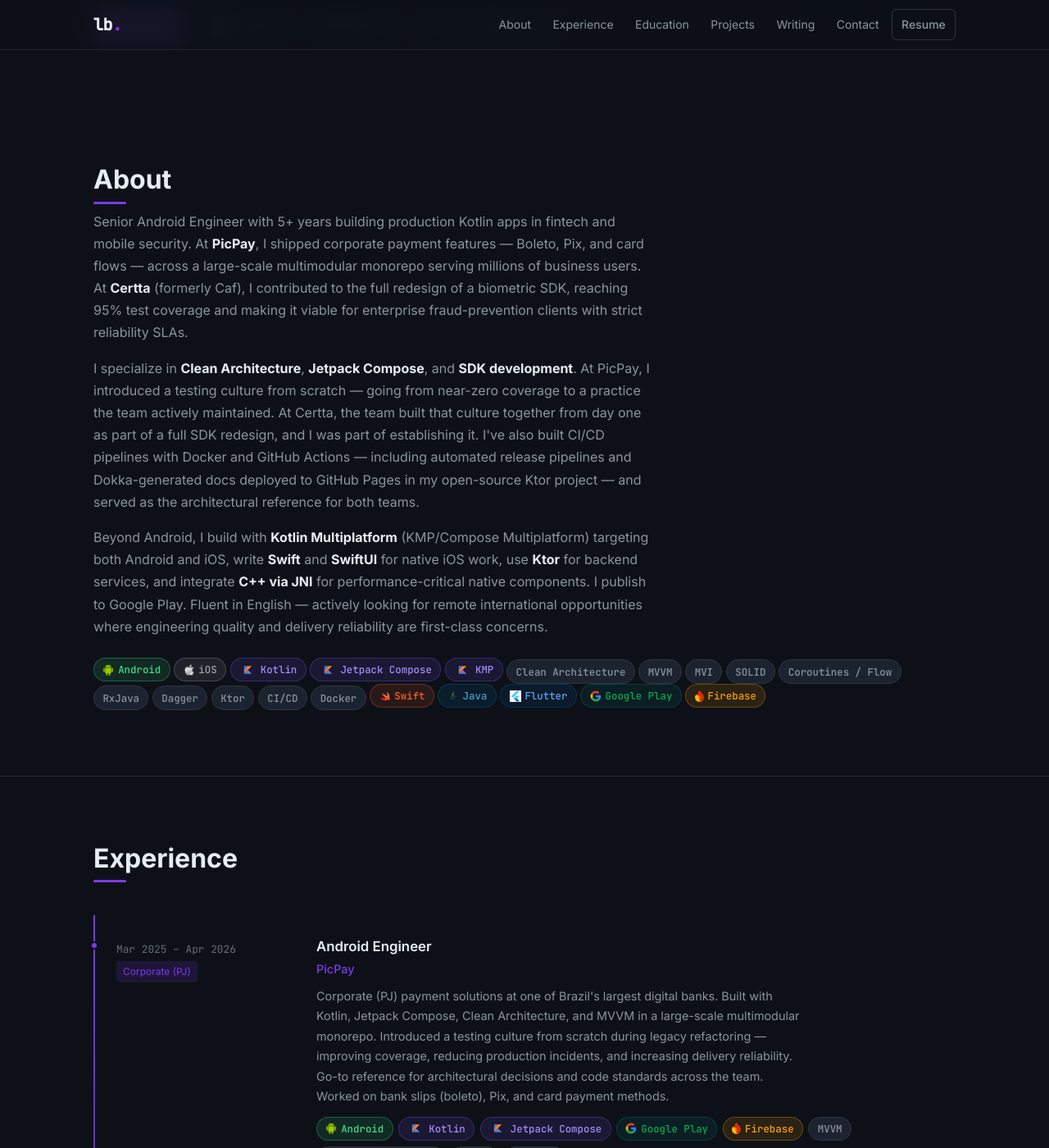
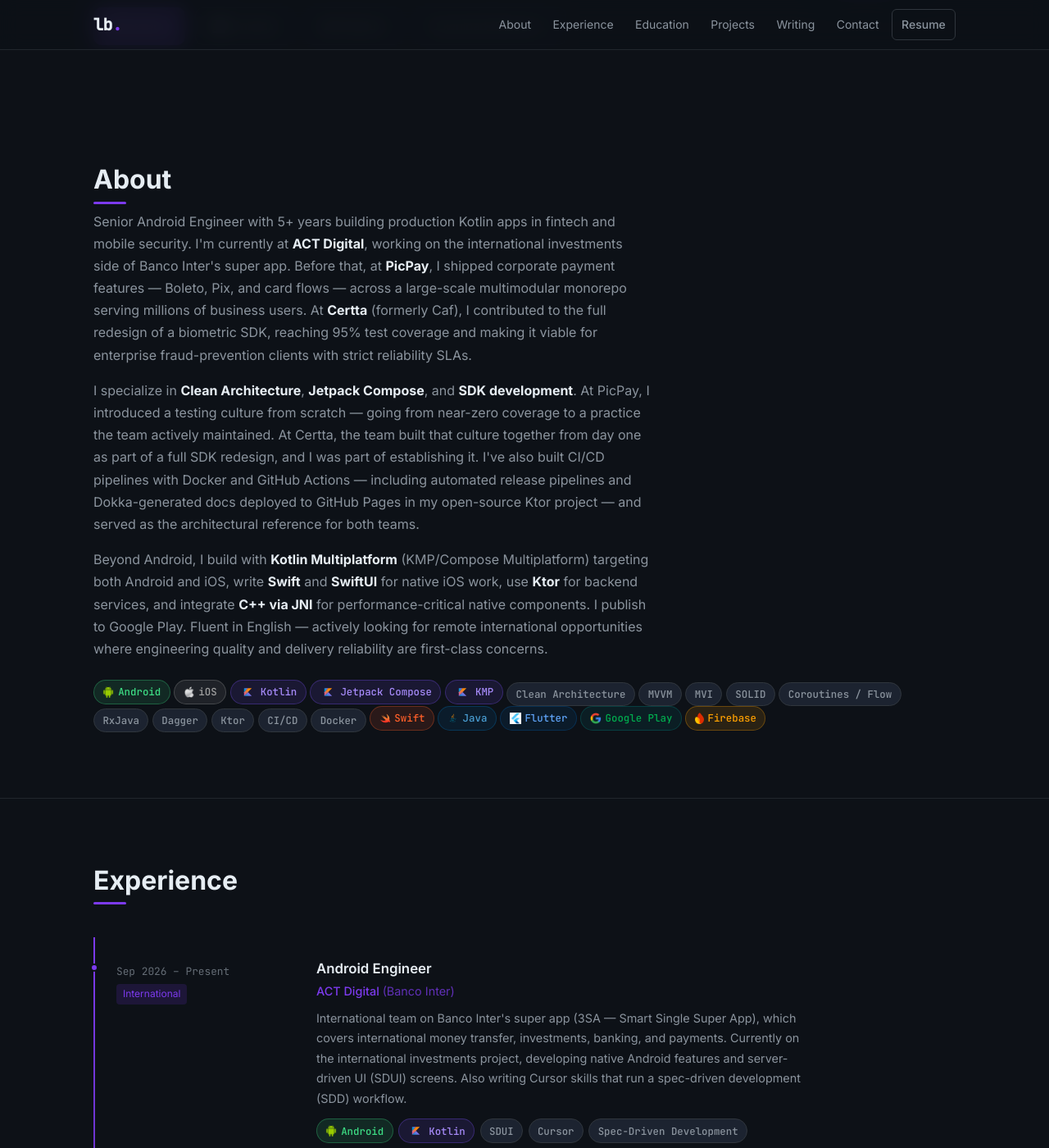
Before and after one commit to LeonardoBai12/LeonardoBai-Portfolio, a Jekyll site: the page built from index.html, in a window 1280 px wide and 1400 px high, scrolled down 435 px. Shown: the whole window at 82% size. Built offline with Jekyll 4.4.1, drawn with Linux system fonts in a browser that asks for light colours; some of the changed text lies outside the part shown.

Commit message:
Add ACT Digital experience and refresh resume PDF
- New Experience entry: ACT Digital (Sep 2026 – Present), international
  investments on Banco Inter's 3SA super app: native features, SDUI,
  Cursor skills running a spec-driven development (SDD) workflow
- About section mentions the current role
- Fix Invillia start date (Jan 2022, per the CV)
- Resume PDF regenerated from Taylor with the updated ACT Digital line

Co-Authored-By: Claude Opus 5.5 <noreply@anthropic.com>

```diff
--- a/index.html
+++ b/index.html
@@ -63,7 +63,8 @@ title: Home
       <div class="about-body">
         <p>
           Senior Android Engineer with 5+ years building production Kotlin apps in fintech and mobile security.
-          At <strong>PicPay</strong>, I shipped corporate payment features — Boleto, Pix, and card flows — across
+          I'm currently at <strong>ACT Digital</strong>, working on the international investments side of
+          Banco Inter's super app. Before that, at <strong>PicPay</strong>, I shipped corporate payment features — Boleto, Pix, and card flows — across
           a large-scale multimodular monorepo serving millions of business users. At <strong>Certta</strong> (formerly Caf), I
           contributed to the full redesign of a biometric SDK, reaching 95% test coverage and making it viable
           for enterprise fraud-prevention clients with strict reliability SLAs.
@@ -117,6 +118,31 @@ title: Home
   <div class="container">
     <h2 class="section-title">Experience</h2>
     <ol class="experience-list" reversed>
+
+      <li class="experience-item">
+        <div class="experience-meta">
+          <span class="experience-period">Sep 2026 – Present</span>
+          <span class="experience-type">International</span>
+        </div>
+        <div class="experience-body">
+          <h3 class="experience-role">Android Engineer</h3>
+          <span class="experience-company">ACT Digital <span style="font-weight:400;opacity:.75;">(Banco Inter)</span></span>
+          <p class="experience-desc">
+            International team on Banco Inter's super app (3SA — Smart Single Super App), which covers
+            international money transfer, investments, banking, and payments. Currently on the
+            international investments project, developing native Android features and server-driven
+            UI (SDUI) screens. Also writing Cursor skills that run a spec-driven development (SDD)
+            workflow.
+          </p>
+          <div class="badge-stack">
+            <span class="badge badge-android"><img src="{{ '/assets/images/android-logo-powerful-mobile-apps-for-those-with-disabilities-3.png' | relative_url }}" class="badge-logo" alt="">Android</span>
+            <span class="badge badge-kotlin"><img src="{{ '/assets/images/kotlin-official.svg' | relative_url }}" class="badge-logo" alt="">Kotlin</span>
+            <span class="badge">SDUI</span>
+            <span class="badge">Cursor</span>
+            <span class="badge">Spec-Driven Development</span>
+          </div>
+        </div>
+      </li>
 
       <li class="experience-item">
         <div class="experience-meta">
@@ -181,7 +207,7 @@ title: Home
 
       <li class="experience-item">
         <div class="experience-meta">
-          <span class="experience-period">Feb 2022 – Apr 2024</span>
+          <span class="experience-period">Jan 2022 – Apr 2024</span>
         </div>
         <div class="experience-body">
           <h3 class="experience-role">Android Engineer</h3>
```
Also changed, not shown: 1 other file.
